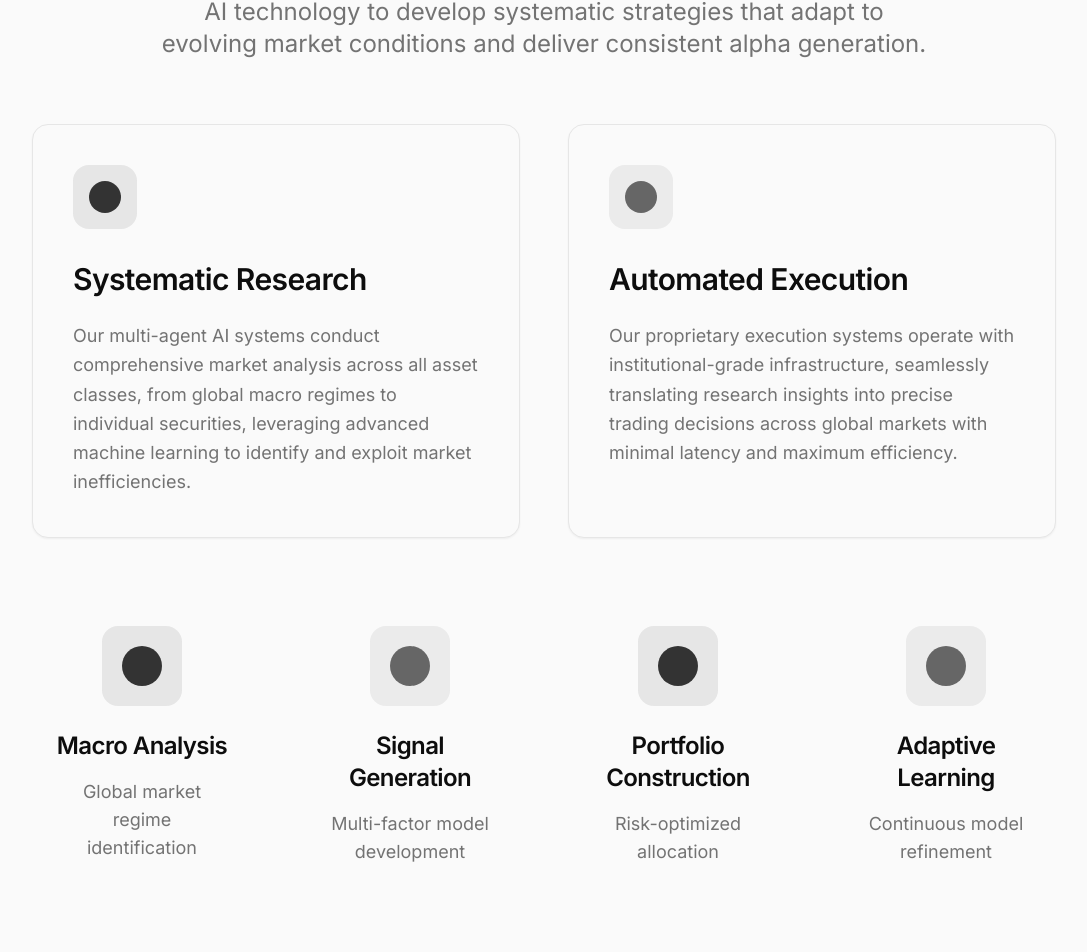
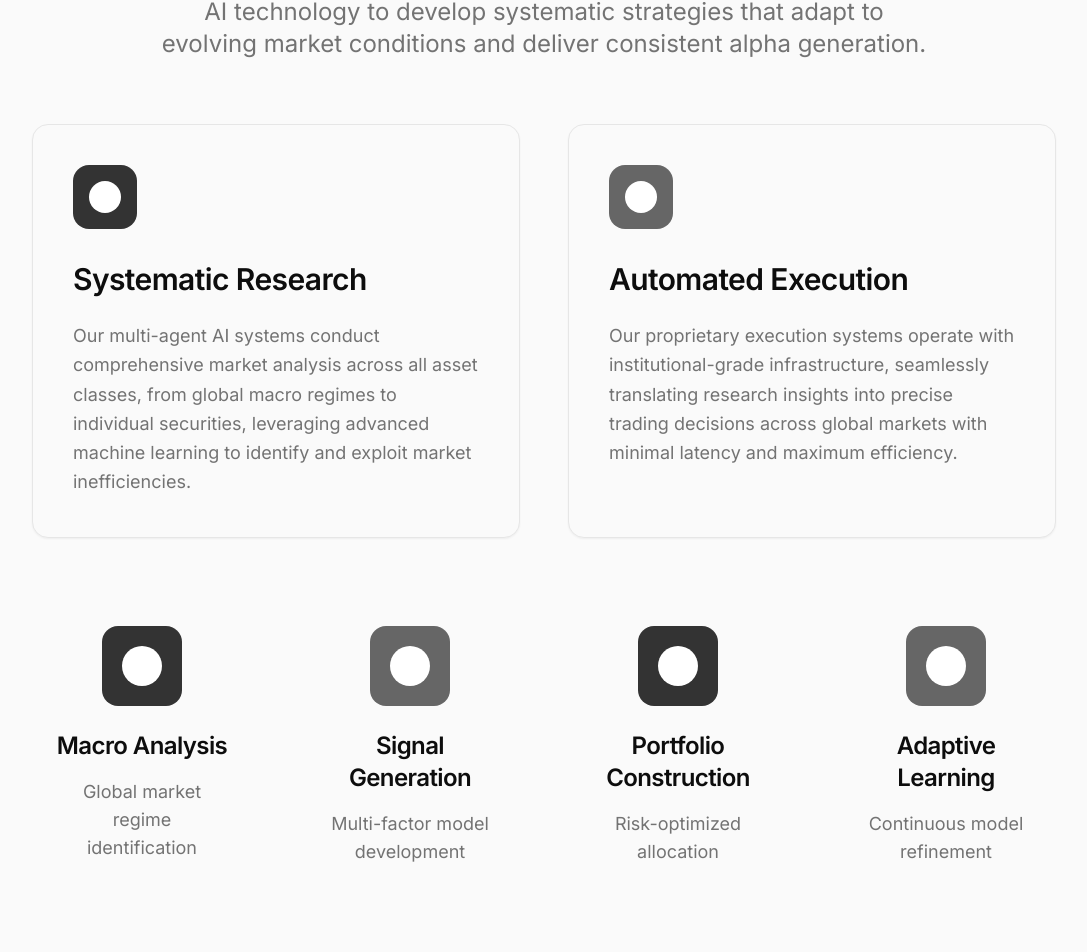
Before and after one commit to bai-peter/BAI-Website, a React (Vite) app: page / in a window 1280 px wide. Shown: the part 1076-2028 px from the top of the page, without its empty margins (96-1183 px from the left). Built offline with nearby package versions, Linux system fonts and the light colour scheme.

Commit message:
UI layering: place pulse behind all content; remove occlude-pulse; make all feature cards fully opaque; equalize team card heights; concise technical titles + bio responsibility lines; footer spacing; limit background lines to 6; verify es2020 target; update development log

```diff
--- a/src/components/BackgroundChart.tsx
+++ b/src/components/BackgroundChart.tsx
@@ -22,7 +22,7 @@ const BackgroundChart: React.FC<BackgroundChartProps> = () => {
     spawnedNext: boolean;
   };
 
-  const maxConcurrentLines = 10;
+  const maxConcurrentLines = 6;
   const nextSpawnAtRef = useRef(0);
   const spawnLine = (indexHint: number = 0): LineState => {
     const seed = Math.floor(Math.random() * 1_000_000);
@@ -137,7 +137,7 @@ const BackgroundChart: React.FC<BackgroundChartProps> = () => {
         viewBox="0 0 1000 1000"
         preserveAspectRatio="none"
         aria-hidden
-        style={{ mixBlendMode: 'screen' }}
+        style={{ mixBlendMode: 'normal' }}
       >
         <defs>
           <linearGradient id="neonLine" x1="0%" y1="0%" x2="100%" y2="0%">
--- a/src/components/Community.tsx
+++ b/src/components/Community.tsx
@@ -21,9 +21,9 @@ const Community: React.FC<CommunityProps> = ({ className }) => {
 
           <FadeIn delay={100}>
             <div className="text-center">
-              <div className="bg-white border border-border p-12 rounded-2xl inline-block shadow-lg hover-lift">
-                <div className="w-20 h-20 bg-bai-primary/10 rounded-2xl flex items-center justify-center mx-auto mb-8">
-                  <div className="w-10 h-10 bg-bai-primary rounded-full"></div>
+              <div className="bg-card border border-border p-12 rounded-2xl inline-block shadow-lg hover-lift relative z-20" style={{ backgroundColor: 'hsl(var(--card))' }}>
+                <div className="w-20 h-20 bg-bai-primary rounded-2xl flex items-center justify-center mx-auto mb-8">
+                  <div className="w-10 h-10 bg-white rounded-full"></div>
                 </div>
                 <h3 className="text-3xl font-semibold mb-6 text-foreground">Get In Touch</h3>
                 <p className="text-2xl text-muted-foreground mb-8 text-balance font-normal">
--- a/src/components/Footer.tsx
+++ b/src/components/Footer.tsx
@@ -27,9 +27,9 @@ const Footer: React.FC<FooterProps> = ({ className }) => {
   };
 
   return (
-    <footer className={cn('py-20 md:py-32 bg-card border-t border-border', className)}>
+    <footer className={cn('py-8 md:py-12 bg-card border-t border-border', className)}>
       <div className="container mx-auto px-4 md:px-6">
-        <div className="pt-12 flex flex-col md:flex-row justify-between items-center">
+        <div className="pt-4 md:pt-6 flex flex-col md:flex-row justify-between items-center">
           <div className="flex items-center space-x-3 mb-4 md:mb-0">
             <img
               src="/assets/850bdd41-c8a0-41b8-b1a0-fa05f418aabb.png"
--- a/src/components/Manifesto.tsx
+++ b/src/components/Manifesto.tsx
@@ -9,11 +9,11 @@ interface ManifestoProps {
 
 const Manifesto: React.FC<ManifestoProps> = ({ className }) => {
   return (
-    <section id="what-we-do" className={cn('section-spacing bg-card relative z-10', className)}>
+    <section id="what-we-do" className={cn('section-spacing bg-card', className)}>
       {/* Mellow geometric background */}
       {/* Background chart is rendered globally in Index.tsx */}
 
-      <div className="container mx-auto container-padding relative z-10">
+      <div className="container mx-auto container-padding">
         <div className="max-w-5xl mx-auto content-spacing">
           <FadeIn>
             <h2 className="text-4xl md:text-5xl font-sans font-bold mb-12 text-center text-foreground text-balance">
@@ -29,9 +29,9 @@ const Manifesto: React.FC<ManifestoProps> = ({ className }) => {
 
           <div className="grid md:grid-cols-2 gap-12 mb-20">
             <FadeIn delay={150}>
-              <div className="card-interactive p-10 h-full flex flex-col hover-lift">
-                <div className="w-16 h-16 bg-bai-primary/10 rounded-2xl flex items-center justify-center mb-8 group-hover:bg-bai-primary/20 transition-colors duration-300">
-                  <div className="w-8 h-8 bg-bai-primary rounded-full"></div>
+              <div className="card-interactive p-10 h-full flex flex-col hover-lift relative z-20" style={{ backgroundColor: 'hsl(var(--card))' }}>
+                <div className="w-16 h-16 bg-bai-primary rounded-2xl flex items-center justify-center mb-8 transition-colors duration-300">
+                  <div className="w-8 h-8 bg-white rounded-full"></div>
                 </div>
                 <h3 className="text-3xl font-semibold mb-6 text-foreground">Systematic Research</h3>
                 <p className="text-lg leading-relaxed text-muted-foreground flex-grow">
@@ -41,9 +41,9 @@ const Manifesto: React.FC<ManifestoProps> = ({ className }) => {
             </FadeIn>
 
             <FadeIn delay={200}>
-              <div className="card-interactive p-10 h-full flex flex-col hover-lift">
-                <div className="w-16 h-16 bg-bai-accent/10 rounded-2xl flex items-center justify-center mb-8 group-hover:bg-bai-accent/20 transition-colors duration-300">
-                  <div className="w-8 h-8 bg-bai-accent rounded-full"></div>
+              <div className="card-interactive p-10 h-full flex flex-col hover-lift relative z-20" style={{ backgroundColor: 'hsl(var(--card))' }}>
+                <div className="w-16 h-16 bg-bai-accent rounded-2xl flex items-center justify-center mb-8 transition-colors duration-300">
+                  <div className="w-8 h-8 bg-white rounded-full"></div>
                 </div>
                 <h3 className="text-3xl font-semibold mb-6 text-foreground">Automated Execution</h3>
                 <p className="text-lg leading-relaxed text-muted-foreground flex-grow">
@@ -55,30 +55,30 @@ const Manifesto: React.FC<ManifestoProps> = ({ className }) => {
 
           <FadeIn delay={250}>
             <div className="grid md:grid-cols-4 gap-12 text-center">
-              <div className="group hover-lift rounded-2xl p-6 hover:bg-muted/20 transition-colors">
-                <div className="w-20 h-20 bg-bai-primary/10 rounded-2xl flex items-center justify-center mx-auto mb-6 group-hover:bg-bai-primary/20 transition-colors duration-300">
-                  <div className="w-10 h-10 bg-bai-primary rounded-full"></div>
+              <div className="group hover-lift rounded-2xl p-6 bg-card transition-colors relative z-20">
+                <div className="w-20 h-20 bg-bai-primary rounded-2xl flex items-center justify-center mx-auto mb-6 transition-colors duration-300">
+                  <div className="w-10 h-10 bg-white rounded-full"></div>
                 </div>
                 <h4 className="text-2xl font-semibold mb-4 text-foreground">Macro Analysis</h4>
                 <p className="text-lg text-muted-foreground">Global market regime identification</p>
               </div>
-              <div className="group hover-lift rounded-2xl p-6 hover:bg-muted/20 transition-colors">
-                <div className="w-20 h-20 bg-bai-accent/10 rounded-2xl flex items-center justify-center mx-auto mb-6 group-hover:bg-bai-accent/20 transition-colors duration-300">
-                  <div className="w-10 h-10 bg-bai-accent rounded-full"></div>
+              <div className="group hover-lift rounded-2xl p-6 bg-card transition-colors relative z-20">
+                <div className="w-20 h-20 bg-bai-accent rounded-2xl flex items-center justify-center mx-auto mb-6 transition-colors duration-300">
+                  <div className="w-10 h-10 bg-white rounded-full"></div>
                 </div>
                 <h4 className="text-2xl font-semibold mb-4 text-foreground">Signal Generation</h4>
                 <p className="text-lg text-muted-foreground">Multi-factor model development</p>
               </div>
-              <div className="group hover-lift rounded-2xl p-6 hover:bg-muted/20 transition-colors">
-                <div className="w-20 h-20 bg-bai-primary/10 rounded-2xl flex items-center justify-center mx-auto mb-6 group-hover:bg-bai-primary/20 transition-colors duration-300">
-                  <div className="w-10 h-10 bg-bai-primary rounded-full"></div>
+              <div className="group hover-lift rounded-2xl p-6 bg-card transition-colors relative z-20">
+                <div className="w-20 h-20 bg-bai-primary rounded-2xl flex items-center justify-center mx-auto mb-6 transition-colors duration-300">
+                  <div className="w-10 h-10 bg-white rounded-full"></div>
                 </div>
                 <h4 className="text-2xl font-semibold mb-4 text-foreground">Portfolio Construction</h4>
                 <p className="text-lg text-muted-foreground">Risk-optimized allocation</p>
               </div>
-              <div className="group hover-lift rounded-2xl p-6 hover:bg-muted/20 transition-colors">
-                <div className="w-20 h-20 bg-bai-accent/10 rounded-2xl flex items-center justify-center mx-auto mb-6 group-hover:bg-bai-accent/20 transition-colors duration-300">
-                  <div className="w-10 h-10 bg-bai-accent rounded-full"></div>
+              <div className="group hover-lift rounded-2xl p-6 bg-card transition-colors relative z-20">
+                <div className="w-20 h-20 bg-bai-accent rounded-2xl flex items-center justify-center mx-auto mb-6 transition-colors duration-300">
+                  <div className="w-10 h-10 bg-white rounded-full"></div>
                 </div>
                 <h4 className="text-2xl font-semibold mb-4 text-foreground">Adaptive Learning</h4>
                 <p className="text-lg text-muted-foreground">Continuous model refinement</p>
--- a/src/index.css
+++ b/src/index.css
@@ -227,6 +227,7 @@
   /* Sophisticated card styles - clean and minimal */
   .card-elevated {
     @apply bg-card border border-border rounded-2xl shadow-sm hover:shadow-lg transition-all duration-500 ease-out;
+    isolation: isolate; /* prevent background blend from affecting children */
   }
 
   .card-interactive {
@@ -396,11 +397,11 @@
     pointer-events: none;
   }
 
-  /* Fixed foreground pulse layer for glowing heads rendered above sections */
+  /* Pulse layer placed behind all content to avoid any bleed-through */
   .pulse-layer {
     position: fixed;
     inset: 0;
-    z-index: 50; /* above section content (e.g., z-10) */
+    z-index: 0; /* behind all content */
     pointer-events: none;
   }
 
@@ -451,6 +452,8 @@
   .hover-glow {
     @apply transition-all duration-300 ease-out hover:shadow-lg hover:shadow-bai-primary/20;
   }
+
+  /* Removed occlude-pulse mask per new design (individual cards remain opaque) */
 
   /* Mask animations for text reveals */
   .mask-container {
```
Also changed, not shown: src/components/About.tsx (+7 -7 lines), src/components/FoundersInSearch.tsx (+19 -18 lines), src/components/Gap.tsx (+4 -4 lines), src/components/TechnologyPlatform.tsx (+6 -6 lines), 1 other file (tests, documents, lock files or other folders).
